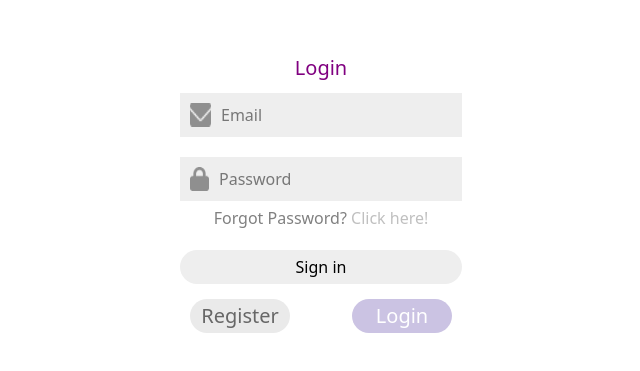
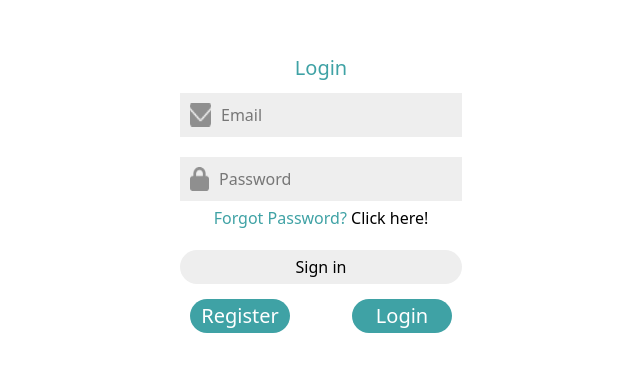
Before and after one commit to T-Sikes/Volunteer_Database_Manager, a React (Vite) app in the folder frontend/: page /user-login in a window 1280 px wide. Shown: the part 207-578 px from the top of the page, without its empty margins (319-959 px from the left). Built offline with nearby package versions, Linux system fonts and the light colour scheme.

Commit message:
updated colorscheme for user login and registration, blue-greenish, white, and black

```diff
--- a/frontend/src/pages/UserLogin.css
+++ b/frontend/src/pages/UserLogin.css
@@ -18,7 +18,7 @@ body {
 }
 .text {
   font-size: 20px;
-  color: purple;
+  color: #3fa2a5;
   margin-top: 10px;
 }
 
@@ -37,11 +37,11 @@ body {
 .forgot-password {
   text-align: center;
   padding: 5px;
-  color: grey;
+  color: #3fa2a5;
 }
 
 .forgot-password span {
-  color: silver;
+  color: black;
   cursor: pointer;
 }
 
@@ -56,7 +56,7 @@ body {
   display: flex;
   justify-content: center;
   align-items: center;
-  background: #CBC3E3;
+  background: #3fa2a5;
   border-radius: 50px;
   color: white;
   font-size: 20px;
@@ -66,8 +66,8 @@ body {
 }
 
 .gray {
-  background: #EAEAEA;
-  color: #676767;
+  background: #3fa2a5;
+  color: white;
 }
 
 .signUp, .signIn {
```
